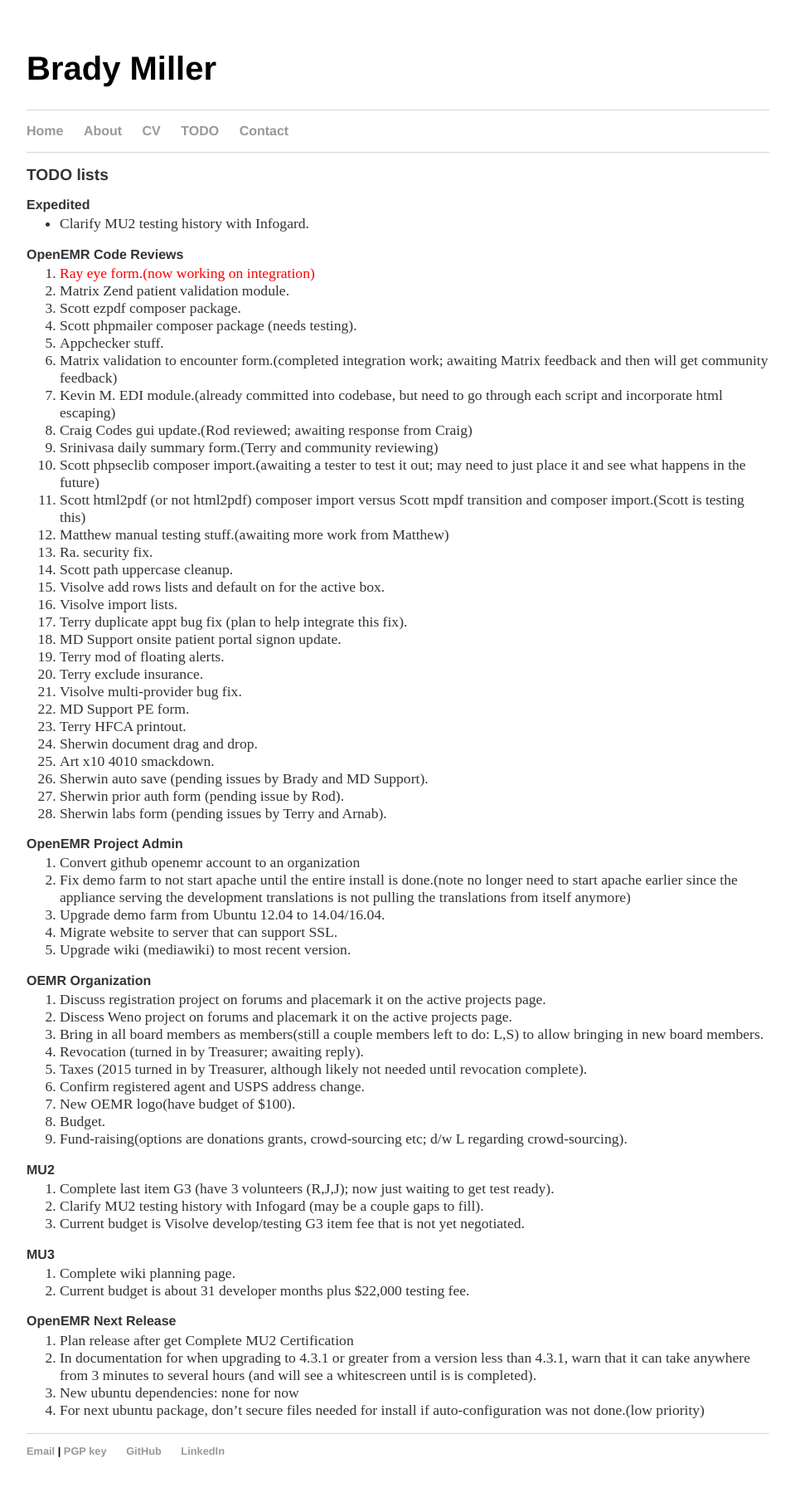
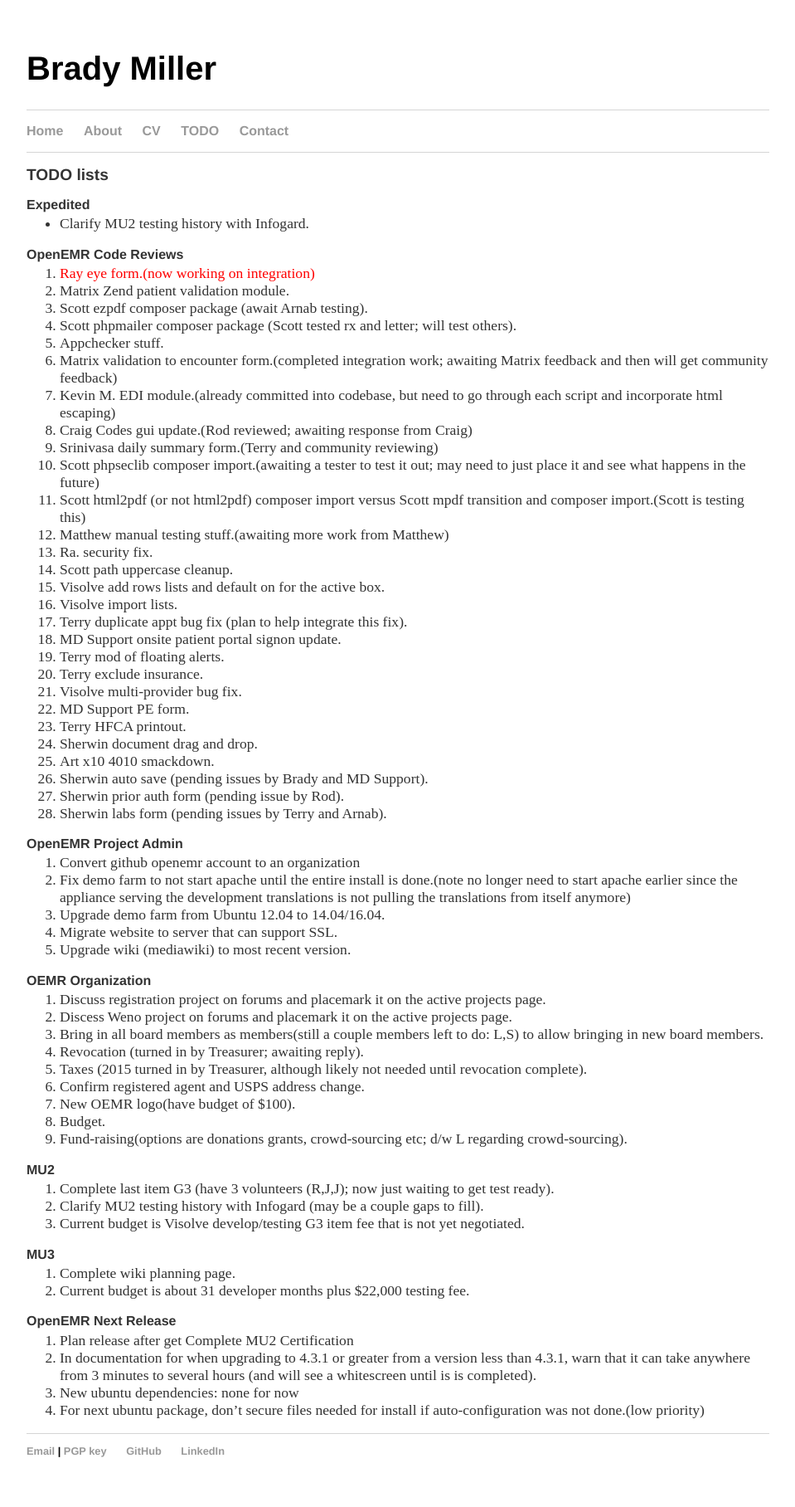
Before and after one commit to bradymiller/bradymiller.github.io, a Jekyll site: the page built from todo/index.md, in a window 1280 px wide. Shown: the whole page at 83% size, without its empty margins (160-1119 px from the left). Built offline with Jekyll 4.4.1, drawn with Linux system fonts in a browser that asks for light colours.

Commit message:
Update todo list

```diff
--- a/todo/index.md
+++ b/todo/index.md
@@ -9,8 +9,8 @@
 ### OpenEMR Code Reviews
 1. <span style="color: red">Ray eye form.(now working on integration)</span>
 1. Matrix Zend patient validation module.
-1. Scott ezpdf composer package.
-1. Scott phpmailer composer package (needs testing).
+1. Scott ezpdf composer package (await Arnab testing).
+1. Scott phpmailer composer package (Scott tested rx and letter; will test others).
 1. Appchecker stuff.
 1. Matrix validation to encounter form.(completed integration work; awaiting Matrix feedback and then will get community feedback)
 1. Kevin M. EDI module.(already committed into codebase, but need to go through each script and incorporate html escaping)
```
